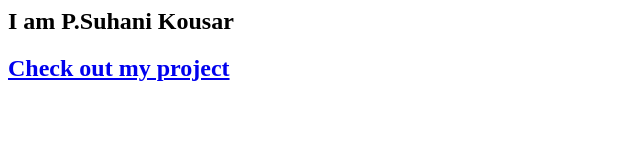
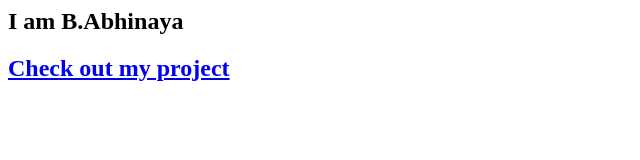
Before and after one commit to Balagani-Abhinaya/level-9, a plain HTML site: page index.html in a window 1280 px wide. Shown: the whole page, without its empty margins (0-640 px from the left). Drawn offline with Linux system fonts and the light colour scheme.

Commit message:
Update index.html

```diff
--- a/index.html
+++ b/index.html
@@ -1,6 +1,6 @@
 <html>
 <body>
-<h2>I am P.Suhani Kousar<h2>
+<h2>I am B.Abhinaya<h2>
 <a href="project.html">Check out my project</a>
 
 
```
